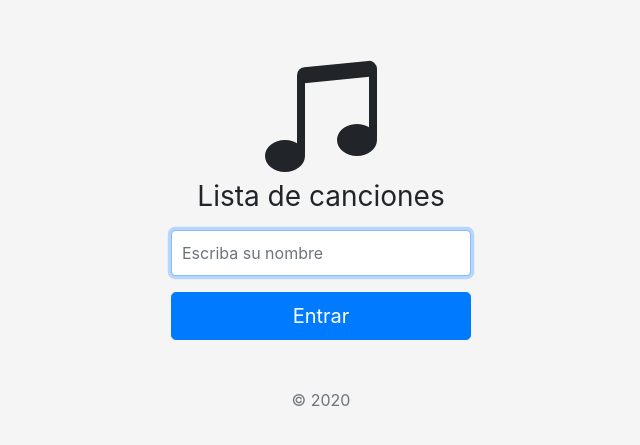
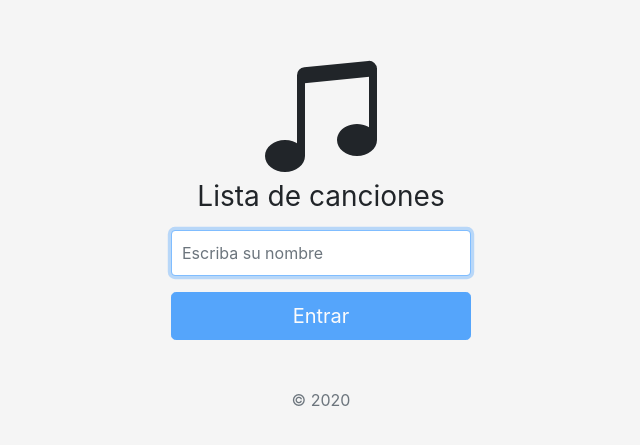
Before and after one commit to lalviarez/song-list, an Angular app: page / in a window 1280 px wide. Shown: the part 123-568 px from the top of the page, without its empty margins (319-959 px from the left). Built offline with nearby package versions, Linux system fonts and the light colour scheme.

Commit message:
[Update] form

```diff
--- a/src/app/app.module.ts
+++ b/src/app/app.module.ts
@@ -1,5 +1,6 @@
 import { BrowserModule } from '@angular/platform-browser';
 import { NgModule } from '@angular/core';
+import { FormsModule, ReactiveFormsModule } from '@angular/forms';
 
 import { AppRoutingModule } from './app-routing.module';
 import { AppComponent } from './app.component';
@@ -9,6 +10,7 @@ import { HomeComponent } from './components/home/home.component';
 import { ArtistsComponent } from './components/home/components/artists/artists.component';
 import { AlbumsComponent } from './components/home/components/albums/albums.component';
 import { SongsComponent } from './components/home/components/songs/songs.component';
+
 
 @NgModule({
   declarations: [
@@ -22,7 +24,8 @@ import { SongsComponent } from './components/home/components/songs/songs.compone
   imports: [
     BrowserModule,
     AppRoutingModule,
-    NgbModule
+    NgbModule,
+    FormsModule, ReactiveFormsModule
   ],
   providers: [],
   bootstrap: [AppComponent]
--- a/src/app/components/login/login.component.html
+++ b/src/app/components/login/login.component.html
@@ -1,4 +1,4 @@
-<form class="form-signin">
+<div [formGroup]="form" class="form-signin">
   <svg
     width="8rem"
     height="8rem"
@@ -21,13 +21,14 @@
   <input
     type="text"
     id="inputName"
+    name="inputName"
+    formControlName="inputName"
     class="form-control mb-3"
     placeholder="Escriba su nombre"
-    required
     autofocus
   />
-  <button class="btn btn-lg btn-primary btn-block" type="submit">
+  <button class="btn btn-lg btn-primary btn-block" [disabled]="!form.valid" (click)="submit()">
     Entrar
   </button>
   <p class="mt-5 mb-3 text-muted">&copy; 2020</p>
-</form>
+</div>
--- a/src/app/components/login/login.component.ts
+++ b/src/app/components/login/login.component.ts
@@ -1,15 +1,24 @@
 import { Component, OnInit } from '@angular/core';
+import { FormBuilder, FormGroup, Validators } from '@angular/forms';
+import { Router } from '@angular/router';
 
 @Component({
   selector: 'app-login',
   templateUrl: './login.component.html',
-  styleUrls: ['./login.component.scss']
+  styleUrls: ['./login.component.scss'],
 })
 export class LoginComponent implements OnInit {
+  form: FormGroup = {} as FormGroup;
 
-  constructor() { }
+  constructor(private fb: FormBuilder, private router: Router) {}
 
   ngOnInit(): void {
+    this.form = this.fb.group({
+      inputName: [null, [Validators.required]],
+    });
   }
 
+  submit() {
+    this.router.navigateByUrl('/home');
+  }
 }
```
